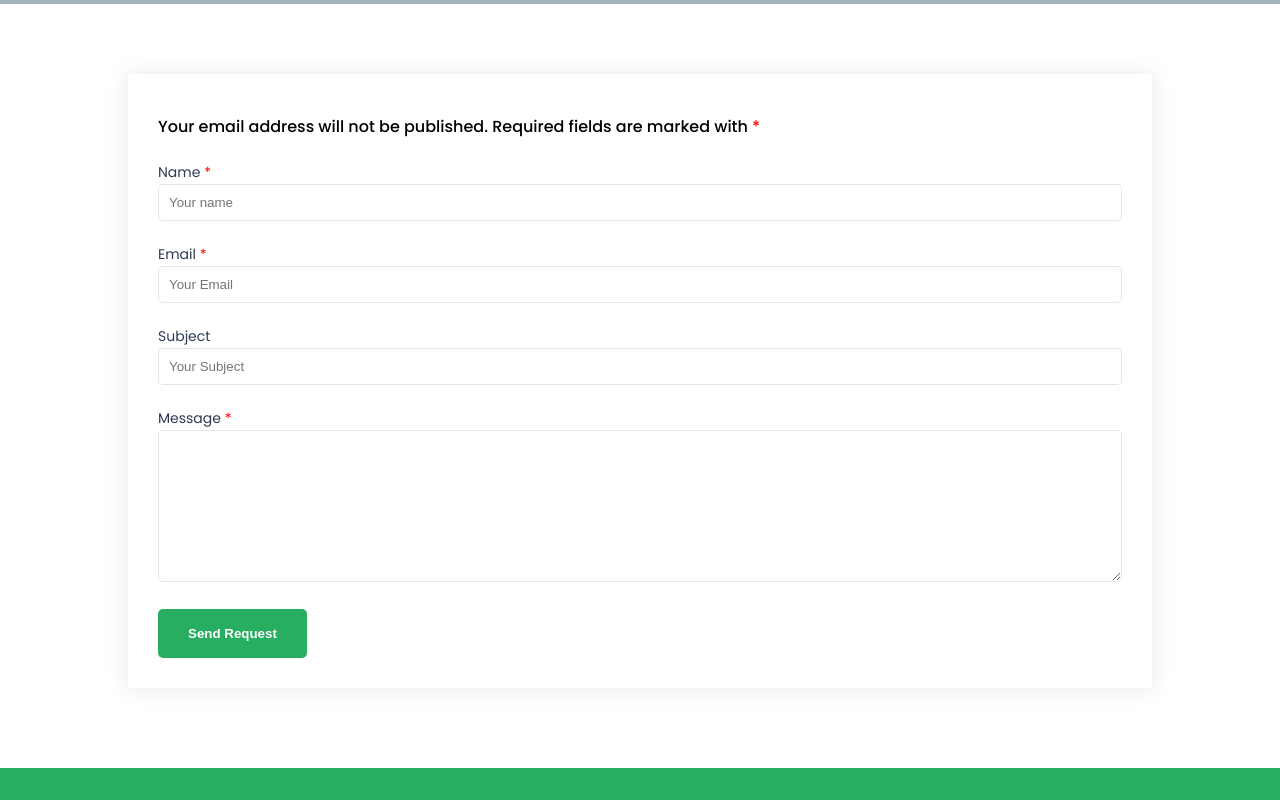
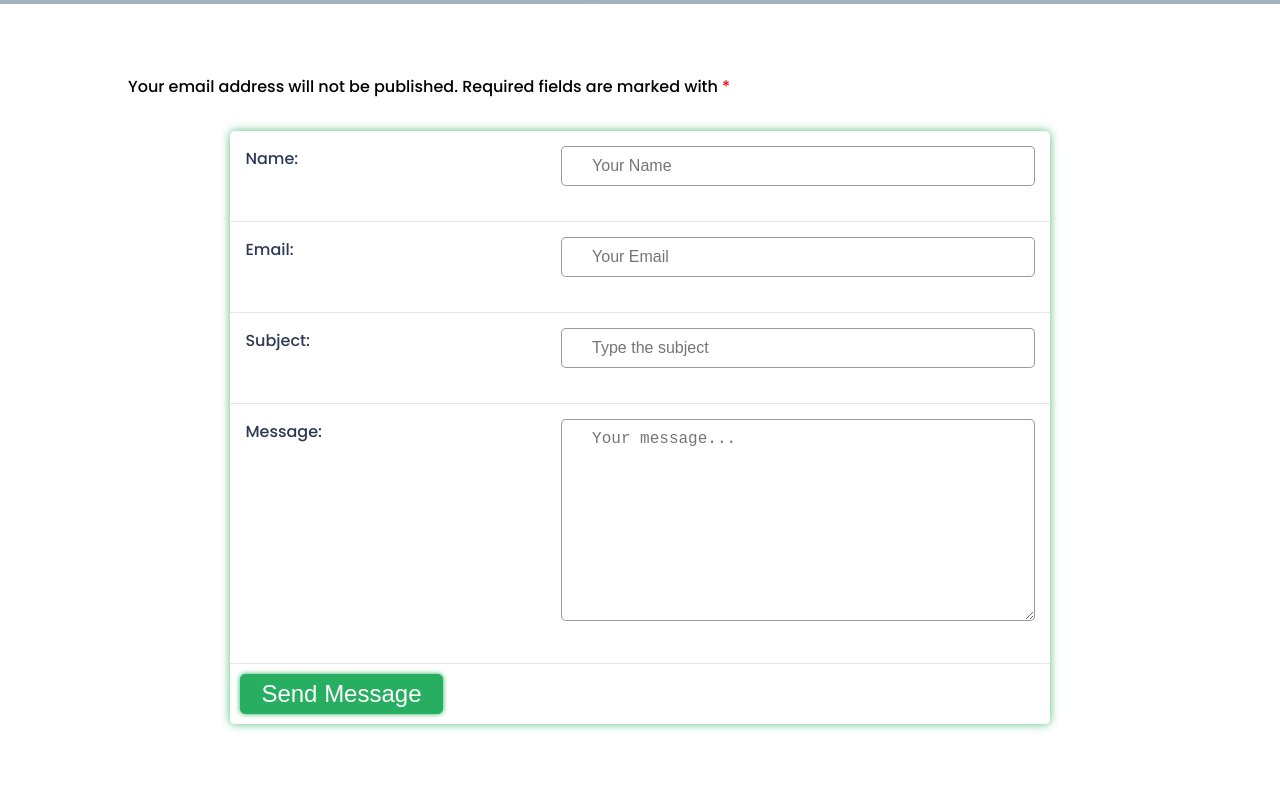
Before and after one commit to jh-488/mycarrental-react, a React (Vite) app: page /mycarrental-react/contact in a window 1280 px wide. Shown: the part 460-1260 px from the top of the page. Built offline with nearby package versions, Linux system fonts and the light colour scheme.

Commit message:
changed to formik for the form

```diff
--- a/src/components/contact/Contact.css
+++ b/src/components/contact/Contact.css
@@ -1,36 +1,115 @@
 .contact {
-    margin-bottom: 80px;
+  margin-bottom: 80px;
 }
 
-.contact h4 {
-    margin-bottom: 20px;
+.contact fieldset {
+  border: none;
+  border-radius: 5px;
+  box-shadow: 0 0 10px rgba(39, 174, 96, 0.8);
 }
 
-.contact textarea, .contact input {
-  border: 1px solid rgba(0, 0, 0, 0.1);
-  width: 100%;
-  border-radius: 5px;
-  margin-bottom: 20px;
+.contact-form {
+  width: 80%;
+  margin: 2rem auto;
 }
 
-.contact form span{
-    color: red;
+.contact h4 span {
+  color: red;
 }
 
-.contact input {
-  margin-bottom: 20px;
-  margin-right: 10px;
-  padding: 10px;
+.contact .field {
+  border-bottom: 1px solid rgba(0, 0, 0, 0.1);
+  padding: 15px;
+  display: grid;
+  grid-template-columns: 2fr 3fr;
 }
-.contact form {
-  padding: 30px;
+
+.contact .field:last-child {
+  border-bottom: none;
 }
+
+.contact .field label {
+  font-size: 1rem;
+  font-weight: 500;
+}
+
+.contact .field input,
+textarea {
+  width: 100%;
+  padding: 10px 30px;
+  font-size: 1rem;
+  border: 1px solid rgba(0, 0, 0, 0.4);
+  border-radius: 5px;
+}
+
+.contact-form button {
+  color: #fff;
+  margin: 10px;
+  padding: 5px 20px;
+  border-radius: 5px;
+  border: 1px solid #27ae60;
+  background-color: #27ae60;
+  box-shadow: 0px 0px 5px #27ae60;
+  font-size: 1.5rem;
+  font-weight: 500;
+  cursor: pointer;
+}
+
+.contact-form button:hover {
+  opacity: 0.7;
+}
+
+.contact-form .field .input__error {
+  border: 2px solid #ff2400;
+}
+
+.error-container {
+  height: 20px; /*to reserve a space for the error message*/
+}
+
+.contact-form .error__message {
+  display: block;
+  color: #ff2400;
+  font-size: 0.8rem;
+  font-weight: 500;
+}
+
+.contact .form-feedback {
+  display: flex;
+  align-items: center;
+  height: 40px; /*to reserve a space for the feedback message*/
+}
+
+.contact .feedback-message {
+  border: 1px solid #27ae60;
+  background-color: #27ae60;
+  margin-left: 20px;
+  padding: 20px;
+  border-radius: 5px;
+  font-weight: 600;
+  color: #fff;
+  transform-origin: left;
+  animation: 3s ease-in-out notify;
+}
+
+@keyframes notify {
+  0% {
+    transform: scaleX(0);
+  }
+  20% {
+    transform: scaleX(1);
+  }
+  90% {
+    transform: scaleX(1);
+  }
+  100% {
+    transform: scaleX(0);
+  }
+}
+
 @media screen and (max-width: 768px) {
-  .contact h4 {
-    width: 100%;
-    margin-bottom: 30px;
-  }
-  .contact form div {
+  .contact-form div {
+    display: flex;
     flex-direction: column;
   }
   .contact input {
--- a/src/components/contact/Contact.jsx
+++ b/src/components/contact/Contact.jsx
@@ -1,33 +1,31 @@
-import React from "react";
+import React, { useState } from "react";
 import "./Contact.css";
 import Back from "../back/Back";
 import banner from "/images/contact-page/contact-banner.webp";
+import ContactForm from "./ContactForm";
+import { useEffect } from "react";
 
 const Contact = () => {
+
+    const [isFormSubmitted, setIsFormSubmitted] = useState(false);
+
+    // Display the feedback message for a few seconds
+    useEffect(() => {
+        setTimeout(() => {
+        setIsFormSubmitted(false)
+        }, 2900);
+    }, [isFormSubmitted])
+
     return (
         <>
             <section className="contact">
                 <Back name="Contact & Support" title="How can we help ?" cover={banner}/>
                 <div className="container">
-                    <form className="shadow"
-                    action="https://formsubmit.co/3a2c4c7c0758f4b8bb80d447ffbe51ef"
-                    method="POST">
-                        <h4>Your email address will not be published. Required fields are marked with <span>*</span></h4>
-
-                        <label>Name <span>*</span></label>
-                        <input type="text" name="name" placeholder="Your name" required />
-
-                        <label>Email <span>*</span></label>
-                        <input type="email" name="email" placeholder="Your Email" required />
-
-                        <label>Subject</label>
-                        <input type="subject" name="subject" placeholder="Your Subject"/>
-
-                        <label>Message <span>*</span></label>
-                        <textarea name="message" rows="10" required></textarea>
-
-                        <button type="submit">Send Request</button>
-                    </form>
+                    <h4>Your email address will not be published. Required fields are marked with <span>*</span></h4>
+                    <ContactForm setIsFormSubmitted={setIsFormSubmitted}/>
+                </div>
+                <div className="form-feedback">
+                    {isFormSubmitted ? <div className="feedback-message">Your message was sent!!</div> : ""}
                 </div>
             </section>
         </>
--- /dev/null
+++ b/src/components/contact/ContactForm.jsx
@@ -0,0 +1,110 @@
+import { useFormik } from "formik";
+import * as yup from "yup";
+
+const ContactForm = ({setIsFormSubmitted}) => {
+  const { values, errors, handleChange, touched, handleSubmit } = useFormik({
+    initialValues: {
+      name: "",
+      email: "",
+      subject: "",
+      message: "",
+    },
+    validationSchema: yup.object().shape({
+      name: yup.string().required("Please add a name"),
+      email: yup
+        .string()
+        .email("Please enter a valid email")
+        .required("Please add an email"),
+      subject: yup.string(),
+      message: yup.string().required("Please add a message"),
+    }),
+    onSubmit: (values, actions) => {
+      setIsFormSubmitted(true);
+      actions.resetForm();
+    },
+  });
+
+  return (
+    <div className="contact-form">
+        <form onSubmit={handleSubmit}>
+            <fieldset>
+                <div className="field">
+                    <label htmlFor="name">Name:</label>
+                    <div>
+                        <input
+                            type="text"
+                            id="name"
+                            name="name"
+                            placeholder="Your Name"
+                            value={values.name}
+                            onChange={handleChange}
+                            className={errors.name && touched.name ? "input__error" : ""}
+                        />
+                        <div className="error-container">
+                            {errors.name && touched.name && <p className="error__message">{errors.name}</p>}
+                        </div>
+                    </div>
+                </div>
+                <div className="field">
+                    <label htmlFor="email">Email:</label>
+                    <div>
+                        <input
+                        type="email"
+                        id="email"
+                        name="email"
+                        placeholder="Your Email"
+                        value={values.email}
+                        onChange={handleChange}
+                        className={errors.email && touched.email ? "input__error" : ""}
+                        />
+                        <div className="error-container">
+                            {errors.email && touched.email && <p className="error__message">{errors.email}</p>}
+                        </div>
+                    </div>
+                    </div>
+                <div className="field">
+                    <label htmlFor="subject">Subject:</label>
+                    <div>
+                        <input
+                            type="text"
+                            id="subject"
+                            name="subject"
+                            placeholder="Type the subject"
+                            value={values.subject}
+                            onChange={handleChange}
+                            className={errors.subject && touched.subject ? "input__error" : ""}
+                        />
+                        <div className="error-container">
+                            {errors.subject && touched.subject && <p className="error__message">{errors.subject}</p>}
+                        </div>
+                    </div>
+                    </div>
+                <div className="field">
+                    <label htmlFor="message">Message:</label>
+                    <div>
+                        <textarea
+                            name="message"
+                            id="message"
+                            cols="30"
+                            rows="10"
+                            placeholder="Your message..."
+                            value={values.message}
+                            onChange={handleChange}
+                            className={errors.message && touched.message ? "input__error" : ""}
+                        >
+                        </textarea>
+                        <div className="error-container">
+                            {errors.message && touched.message && <p className="error__message">{errors.message}</p>}
+                        </div>
+                    </div>
+                </div>
+                <button type="submit">
+                    Send Message
+                </button>
+            </fieldset>
+        </form>
+    </div>
+    );
+};
+
+export default ContactForm;
```
Also changed, not shown: 1 other file (tests, documents, lock files or other folders).
